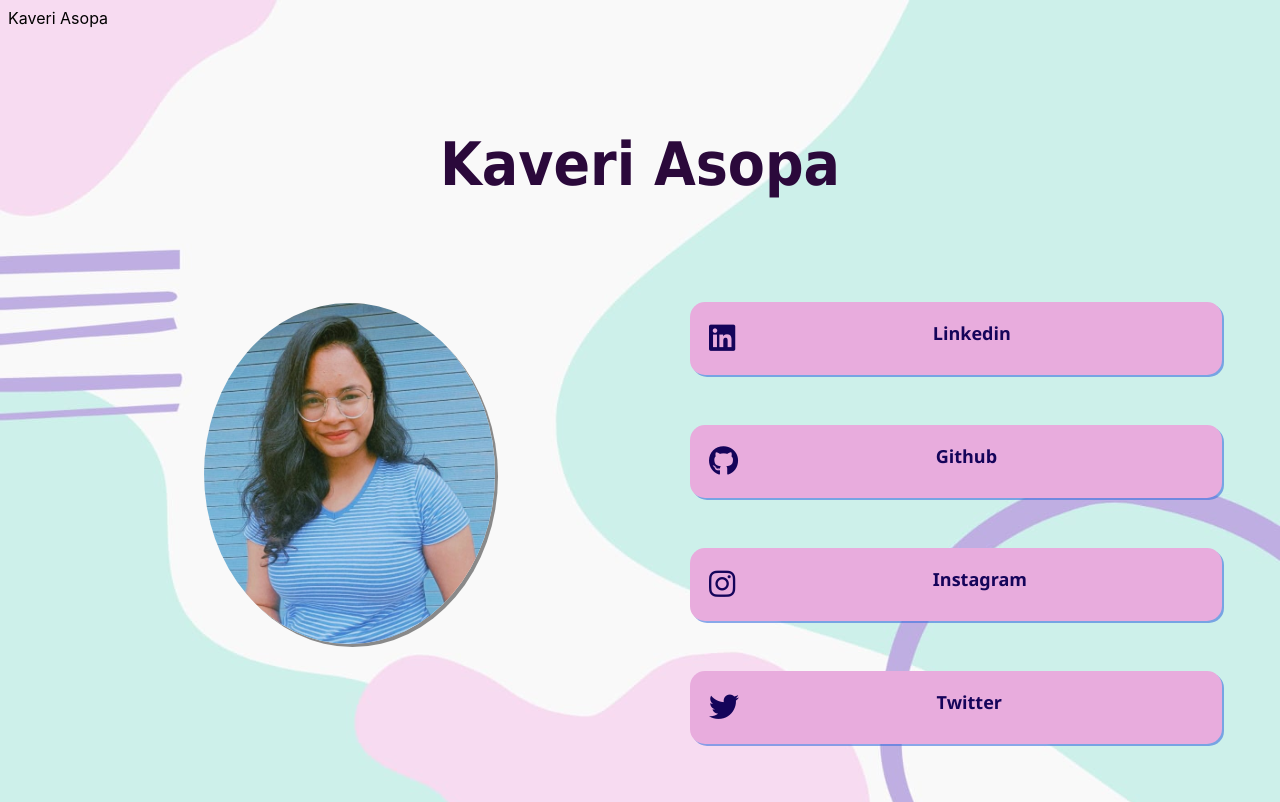
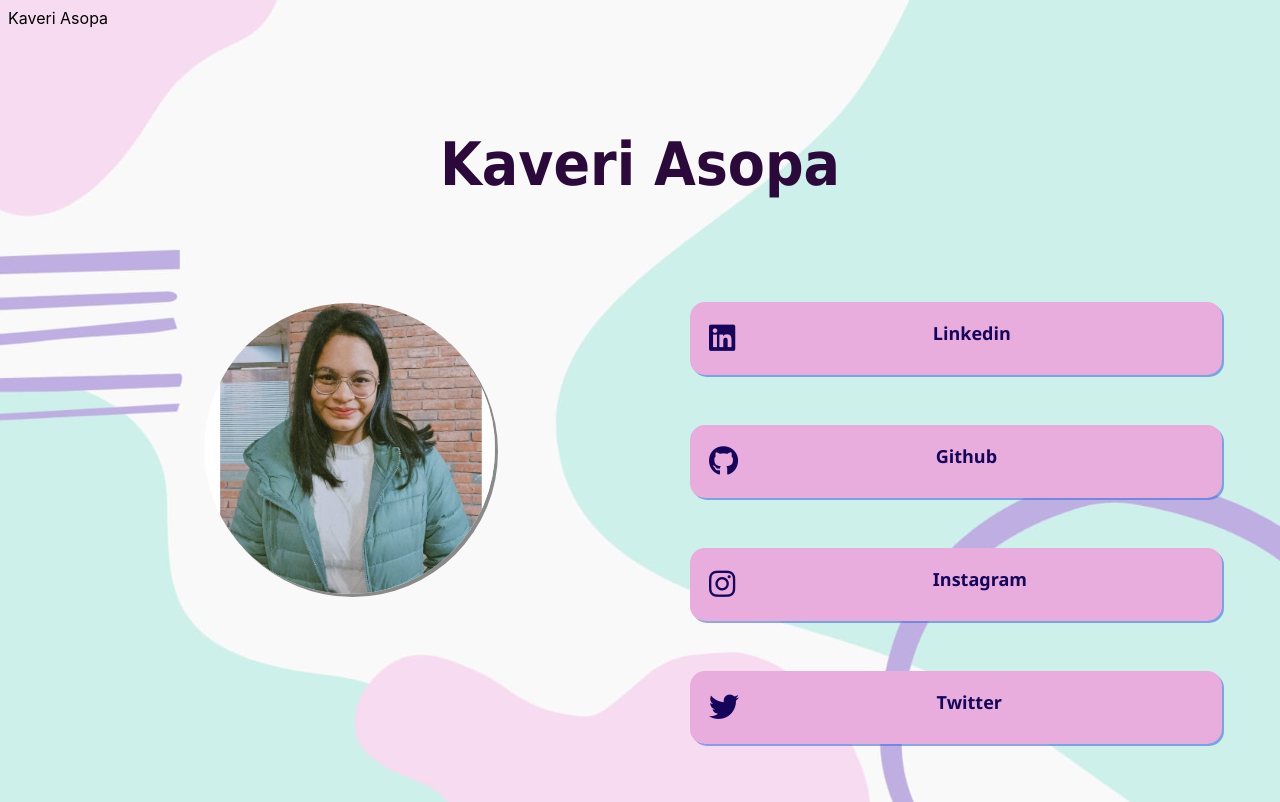
Before and after one commit to KAVERIASOPA/connectwithme, a plain HTML site: page index.html in a window 1280 px wide. Drawn offline with Linux system fonts and the light colour scheme.

Commit message:
Update index.html

```diff
--- a/index.html
+++ b/index.html
@@ -26,7 +26,7 @@
 
     <div id="Content" class="grid-container">
         <div id="profileIMG">
-            <img src="assests/new img.jpeg" alt="
+            <img src="assests/WhatsApp Image 2023-10-12 at 10.37.11 PM.jpeg" alt="
         Kaveri Asopa">      <!--Add your image link here!-->
 
         </div>
```
